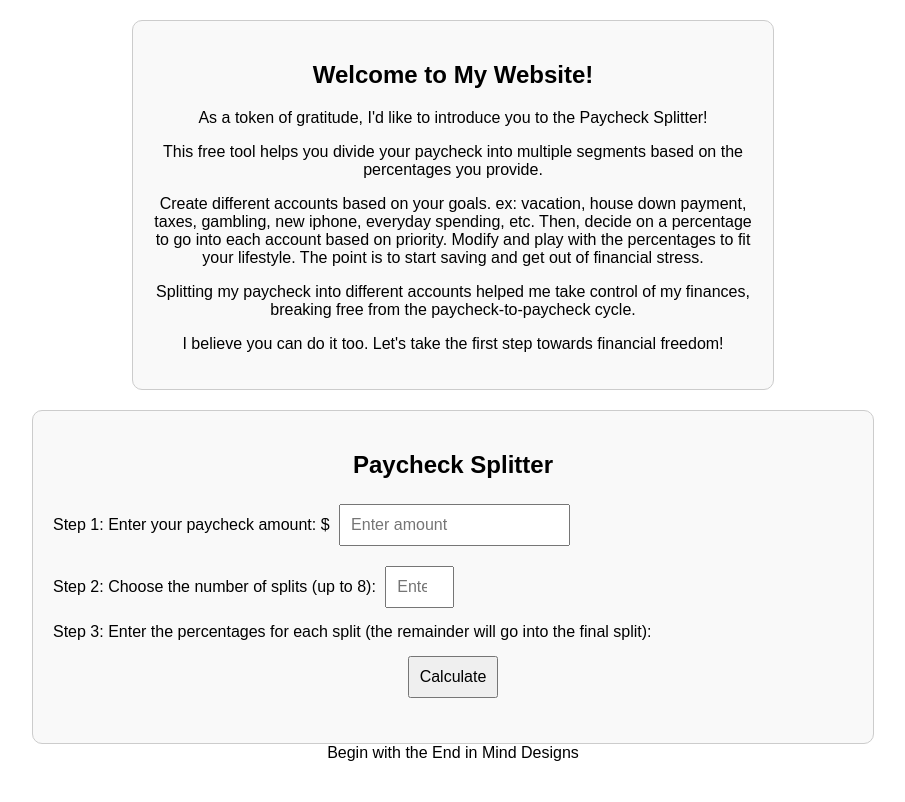
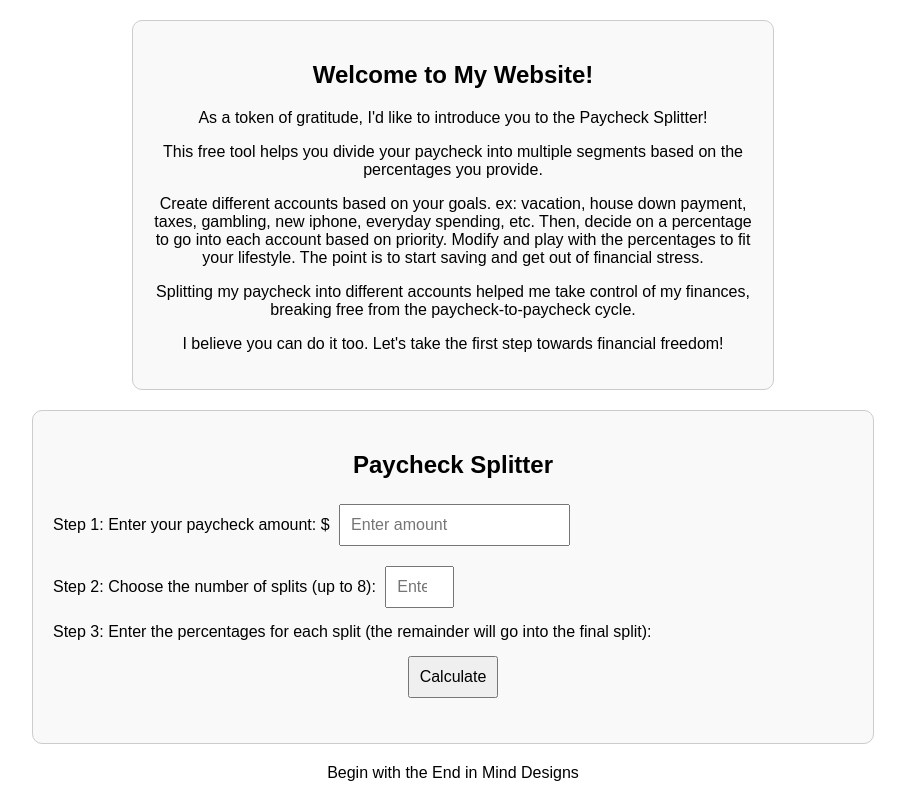
Before and after one commit to jerryalexcorona/lets-split-it, a plain HTML site: page index.html in a window 1280 px wide. Shown: the whole page, without its empty margins (187-1092 px from the left). Drawn offline with Linux system fonts and the light colour scheme.

Commit message:
Update styles.css

```diff
--- a/styles.css
+++ b/styles.css
@@ -48,3 +48,8 @@ input, button {
     margin-top: 10px;
     text-align: left;
 }
+
+footer {
+    display: block;
+    margin-top: 20px;
+  }
```
